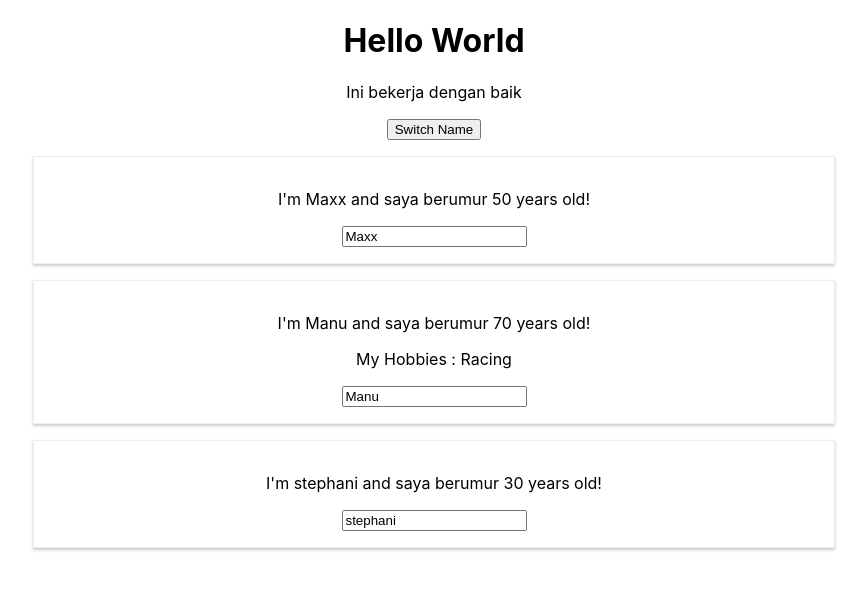
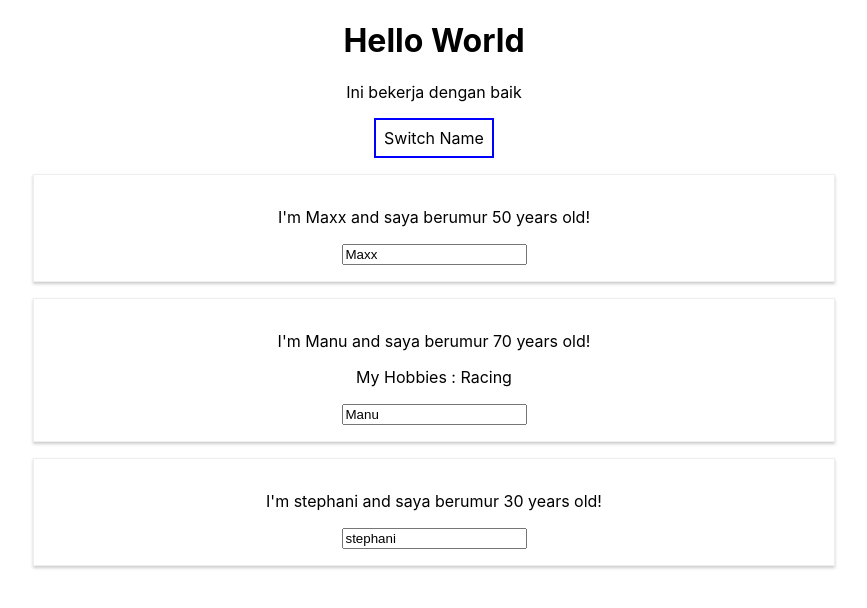
Before and after one commit to indrahad/belajarreact, a React (Create React App) app: page / in a window 1280 px wide. Shown: the top 608 px of the page, without its empty margins (206-1073 px from the left). Built offline with nearby package versions, Linux system fonts and the light colour scheme.

Commit message:
Inline Style

```diff
--- a/src/App.js
+++ b/src/App.js
@@ -37,11 +37,20 @@
   }
 
   render() {
+    const style= {
+      backgroundColor: 'white',
+      font: 'inherit',
+      border: '2px solid blue',
+      padding: '8px'
+    };
+
     return (
       <div className="App">
         <h1>Hello World</h1>
         <p>Ini bekerja dengan baik</p>
-        <button onClick={() => this.switchNameHandeler('Maximilaimsnf')}>Switch Name</button>
+        <button
+        style={style}
+        onClick={() => this.switchNameHandeler('Maximilaimsnf')}>Switch Name</button>
         <Person
           name={this.state.persons[0].name}
           age={this.state.persons[0].age} />
```
